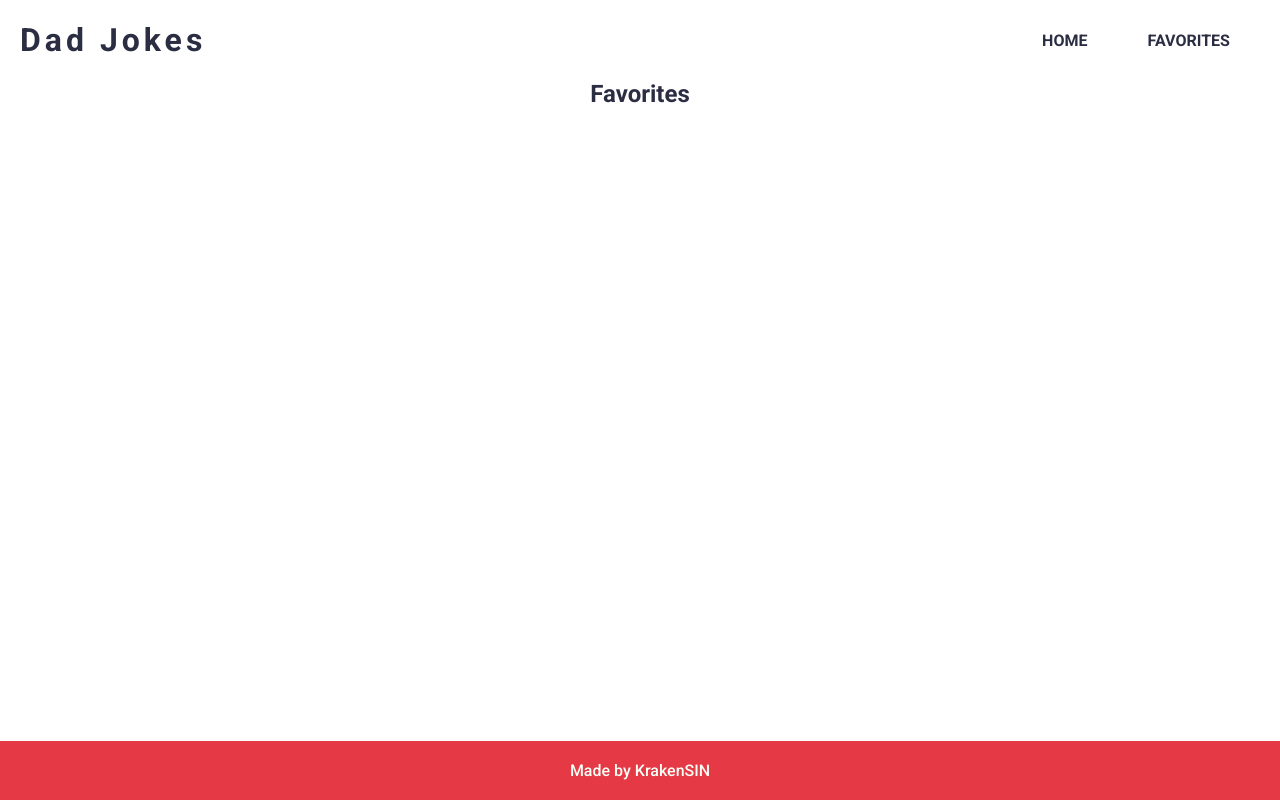
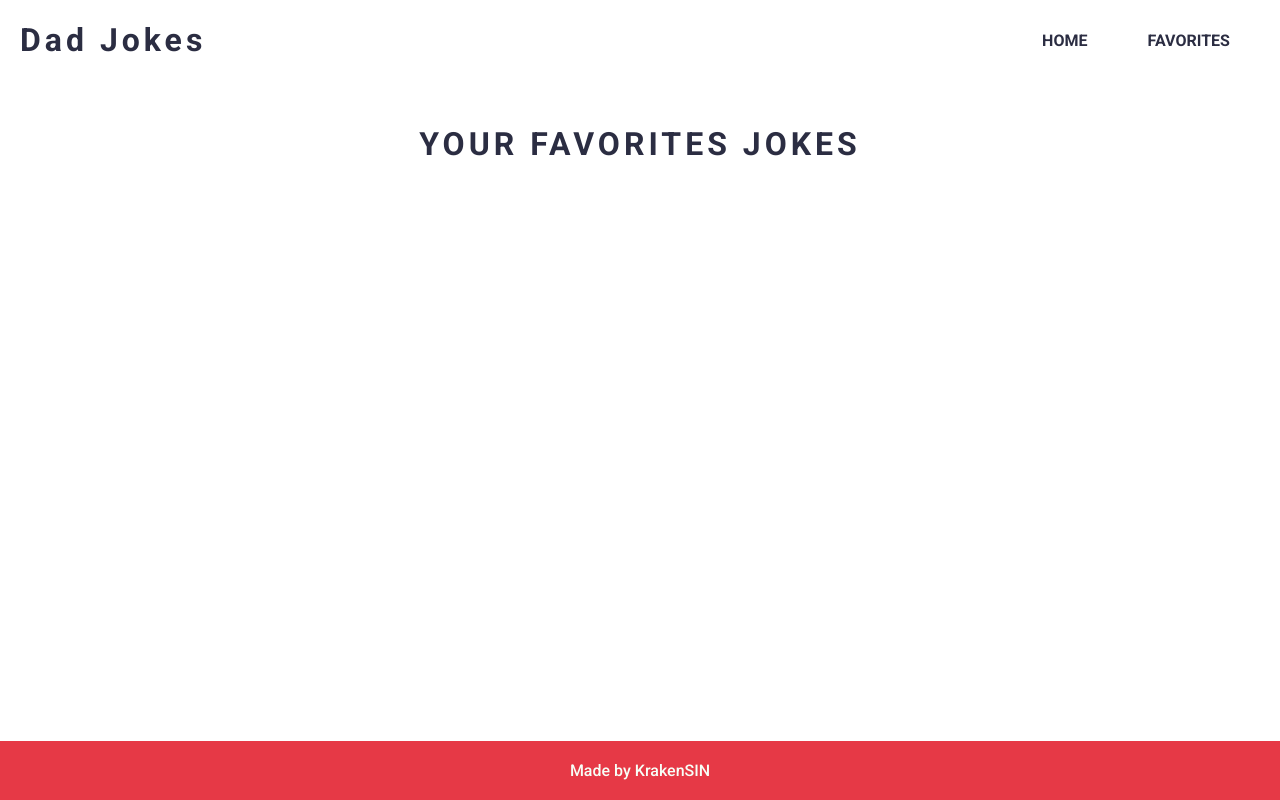
Before and after one commit to SufranjNaweed/dad-jokes, a React (Create React App) app: page /favorites in a window 1280 px wide. Built offline with nearby package versions, Linux system fonts and the light colour scheme.

Commit message:
update : fav page

```diff
--- a/src/pages/favorites.js
+++ b/src/pages/favorites.js
@@ -1,11 +1,29 @@
-import React from 'react'
+import React, {useContext} from 'react'
+import {JokesContext} from '../contexts/jokes'
+import JokeCard from '../components/JokeCard'
+import { ToastContainer } from 'react-toastify';
 
-const favorites = () => {
+const Favorites = () => {
+    const {jokes, deleteOneJokes } = useContext(JokesContext)
     return(
         <section>
-            <h2>Favorites</h2>
+            <div className="container">
+                <h2 className="page-title">Your favorites jokes</h2>
+                <div className="jokes-container">
+                    {
+                        jokes.map((joke) => (
+                            <JokeCard
+                                key={joke.id}
+                                joke={joke}
+                                deleteOneJokes={deleteOneJokes}
+                            />
+                        ))
+                    }
+                </div>
+                <ToastContainer position="bottom-center" />
+            </div>
         </section>
     )
 }
 
-export default favorites
+export default Favorites
```
